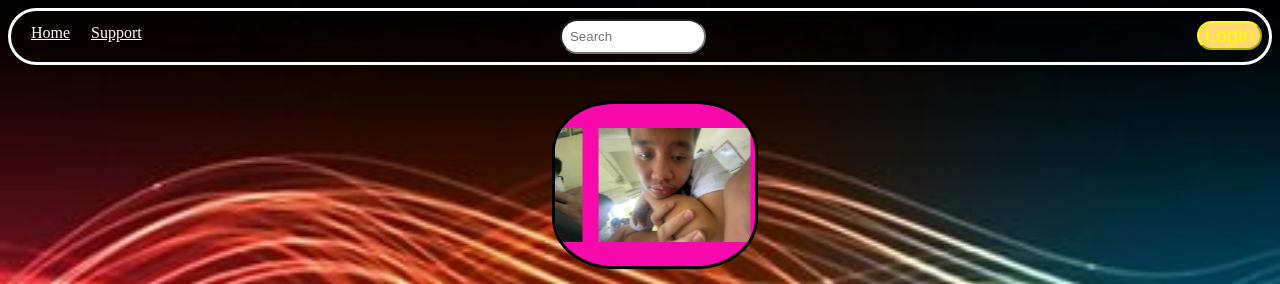
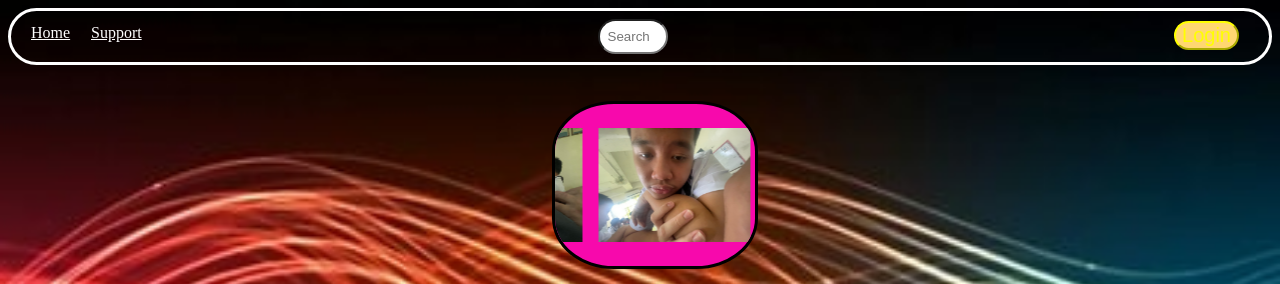
Before and after one commit to darkblazee1o2/darkblaze1o2, a plain HTML site: page index.html in a window 1280 px wide. Shown: the top 284 px of the page. Drawn offline with Linux system fonts and the light colour scheme; a script that the page names is missing.

Commit message:
Update style.css

```diff
--- a/style.css
+++ b/style.css
@@ -16,10 +16,18 @@
 
   width: 10%;
   transition: 0.3s ease;
+  width: 50px;
 }
 .search:hover {
   width: 20%;
 }
+.links {
+  width: 50px;
+}
+#home:hover {
+  color: yellow;
+}
+
 #support {
   top: 13px;
   left: 80px;
@@ -28,6 +36,9 @@
 
   color: white;
   font-family: bold;
+}
+#support:hover {
+  color: yellow;
 }
 #home {
   top: -5px;
@@ -40,7 +51,7 @@
 }
 .login {
   position: relative;
-  left: 87%;
+  left: 84%;
 
   font-size: 20px;
   background-color: rgb(255, 215, 113);
```
